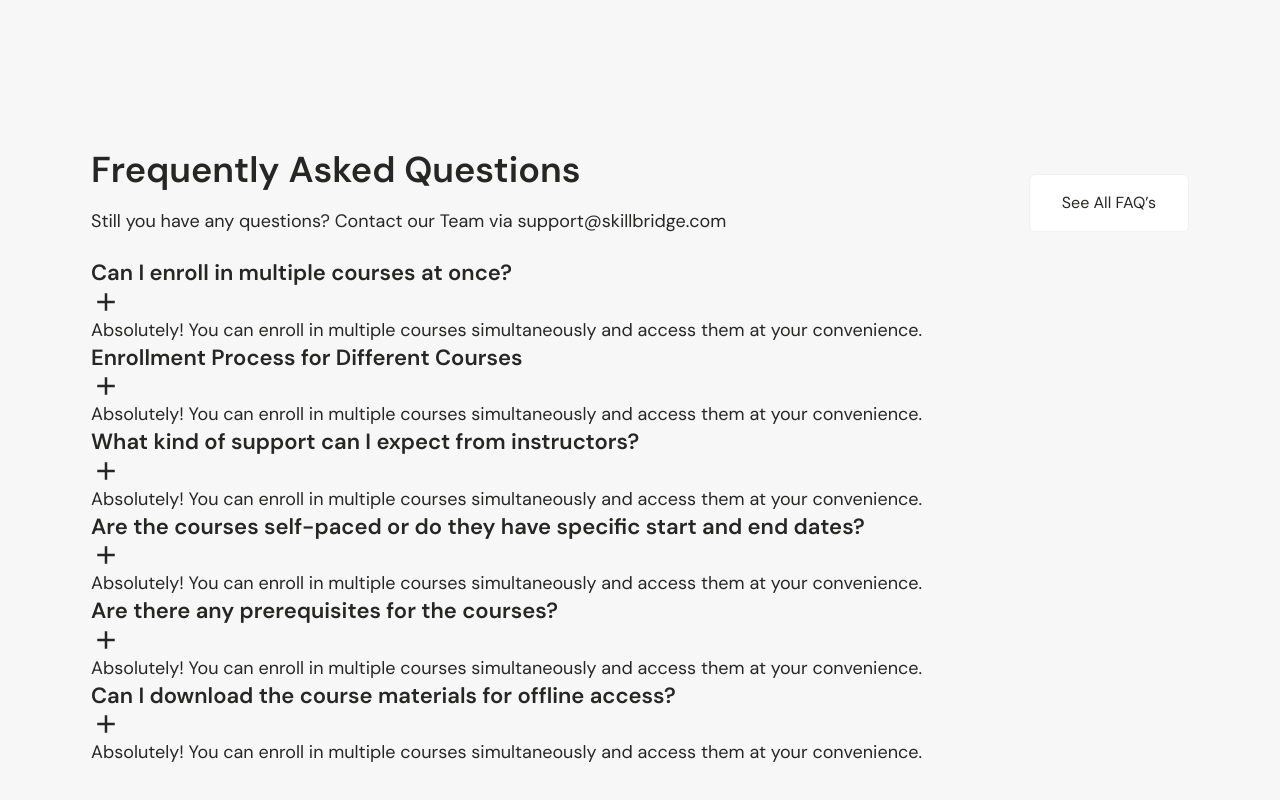
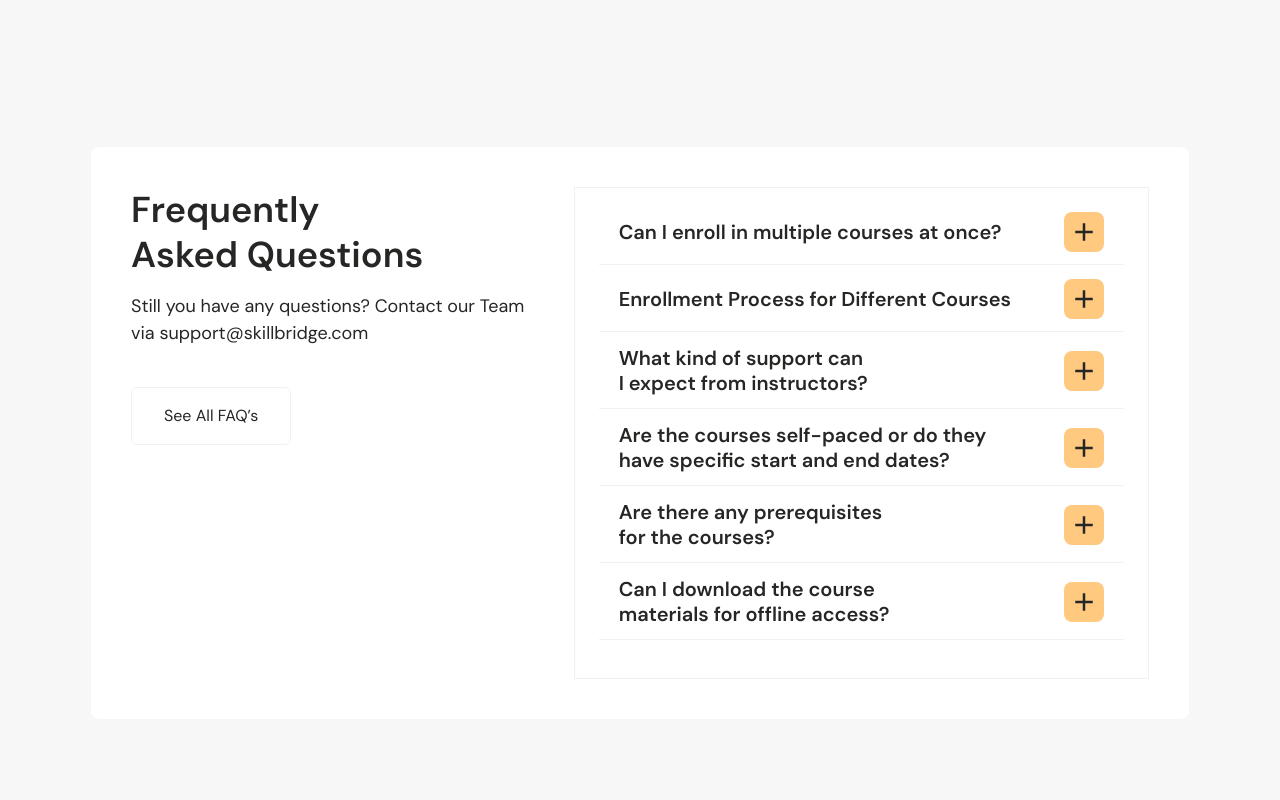
Before and after one commit to rakibulrahmandev/skillpath, a React (Vite) app: page / in a window 1280 px wide. Shown: the part 6083-6883 px from the top of the page. Built offline with nearby package versions, Linux system fonts and the light colour scheme.

Commit message:
faq.jsx file design done

```diff
--- a/src/components/Faq/Faq.jsx
+++ b/src/components/Faq/Faq.jsx
@@ -7,19 +7,19 @@ export default function Faq() {
         <>
             <section className="section pb-[90px] lg:mb-[160px]">
                 <div className="container">
-                    <div>
+                    <div className="grid gap-10 p-5 lg:grid-cols-[0.7fr_1fr] items-start bg-white rounded-lg md:p-10">
                         <Title title='Frequently Asked Questions' text='Still you have any questions? Contact our Team via support@skillbridge.com' link='See All FAQ’s' />
-                        <div className="">
+                        <div className="border border-white-95 grid p-6">
                             {faqItems.map((item, idx) => (
-                                <div key={idx} className="">
-                                    <div className="">
-                                        <h4 className="">{item?.title}</h4>
-                                        <button className="">
+                                <div key={idx} className="space-y-3.5">
+                                    <div className="flex items-center justify-between gap-12 border-b border-b-white-95 pb-3 md:px-5">
+                                        <h4 className="text-lg sm:text-xl">{item?.title}</h4>
+                                        <button className="w-10 h-10 bg-orange-75 flex items-center justify-center aspect-square rounded-lg hover:bg-orange-75/80 transition-colors">
                                             <RiAddLine size={30} />
                                         </button>
                                     </div>
-                                    <div className="">
-                                        <p>{item?.text}</p>
+                                    <div className="max-h-0 overflow-y-hidden">
+                                        <p className="px-5 pb-3 ">{item?.text}</p>
                                     </div>
                                 </div>
                             ))}
```
